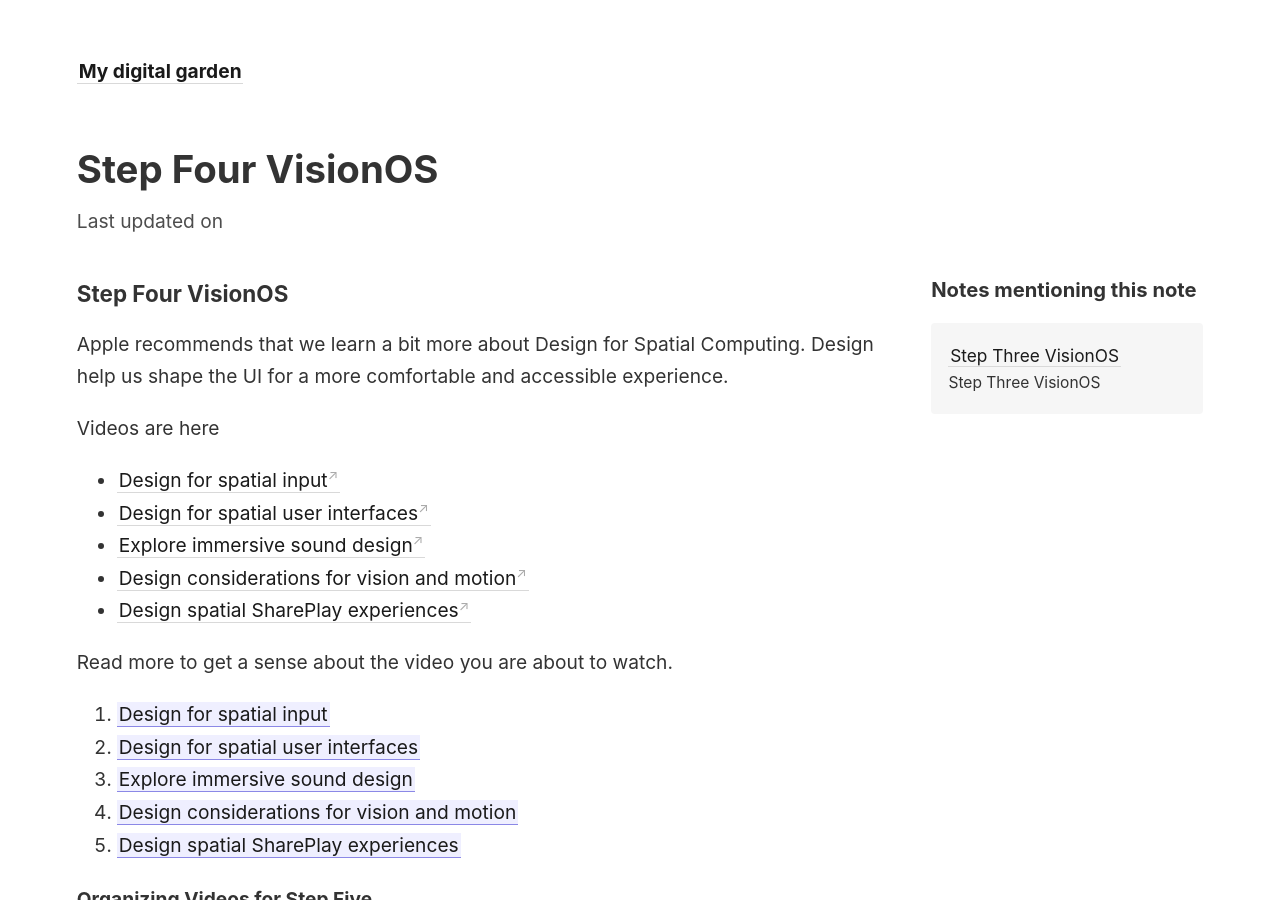
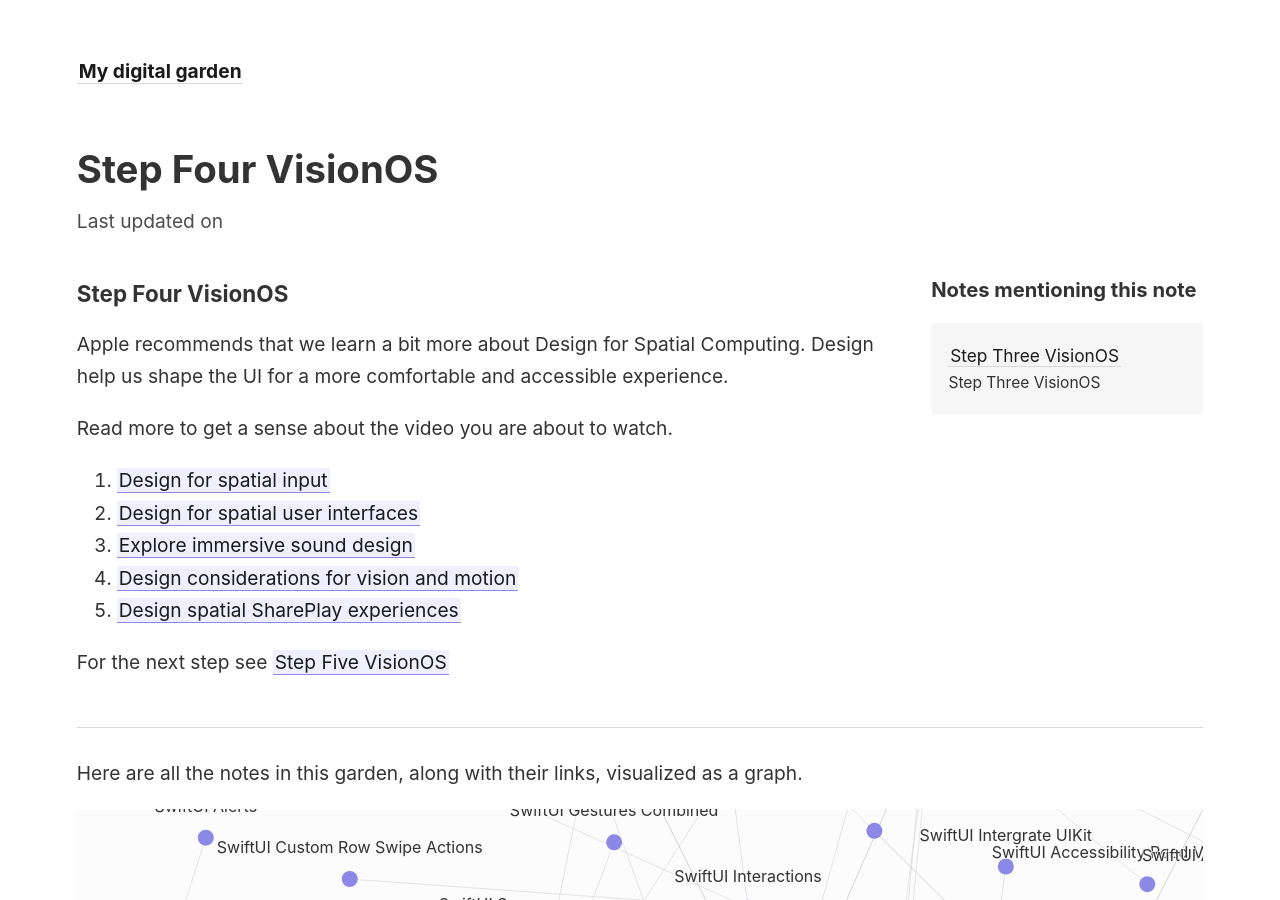
Before and after one commit to ahrchen/digital-garden-knowselfdaily, a Jekyll site: the page built from _notes/VisionOS/Step Four in VisionOS/Step Four VisionOS.md, in a window 1280 px wide and 900 px high. Built offline with Jekyll 4.4.1, drawn with Linux system fonts in a browser that asks for light colours; some of the changed text lies outside the part shown.

Commit message:
Add Steps Six

```diff
--- a/_notes/VisionOS/Step Four in VisionOS/Step Four VisionOS.md
+++ b/_notes/VisionOS/Step Four in VisionOS/Step Four VisionOS.md
@@ -6,13 +6,6 @@ title: Step Four VisionOS
 
 Apple recommends that we learn a bit more about Design for Spatial Computing. Design help us shape the UI for a more comfortable and accessible experience.
 
-Videos are here
-- [Design for spatial input](https://developer.apple.com/videos/play/wwdc2023/10073/)
-- [Design for spatial user interfaces](https://developer.apple.com/videos/play/wwdc2023/10076/)
-- [Explore immersive sound design](https://developer.apple.com/videos/play/wwdc2023/10271/)
-- [Design considerations for vision and motion](https://developer.apple.com/videos/play/wwdc2023/10078/)
-- [Design spatial SharePlay experiences](https://developer.apple.com/videos/play/wwdc2023/10075/)
-
 Read more to get a sense about the video you are about to watch.
 1. [[Design for spatial input]]
 2. [[Design for spatial user interfaces]]
@@ -20,9 +13,4 @@ Read more to get a sense about the video you are about to watch.
 4. [[Design considerations for vision and motion]]
 5. [[Design spatial SharePlay experiences]]
 
-#### Organizing Videos for Step Five
-- [[What’s new in Xcode 15]]
-- [[Meet RealityKit Trace]]
-- [[Explore rendering for spatial computing]]
-- [[Optimize app power and performance for spatial computing]]
-- [[Meet Core Location for spatial computing]]
+For the next step see [[Step Five VisionOS]]
```
Also changed, not shown: _notes/VisionOS/Step Five in VisionOS/Step Five VisionOS.md (+1 -12 lines), _notes/VisionOS/Step Six in VisionOS/Step Seven VisionOS.md (added, +10 -0 lines), _notes/VisionOS/Step Six in VisionOS/Step Six VisionOS.md (added, +15 -0 lines), _pages/index.md (+2 -0 lines).
